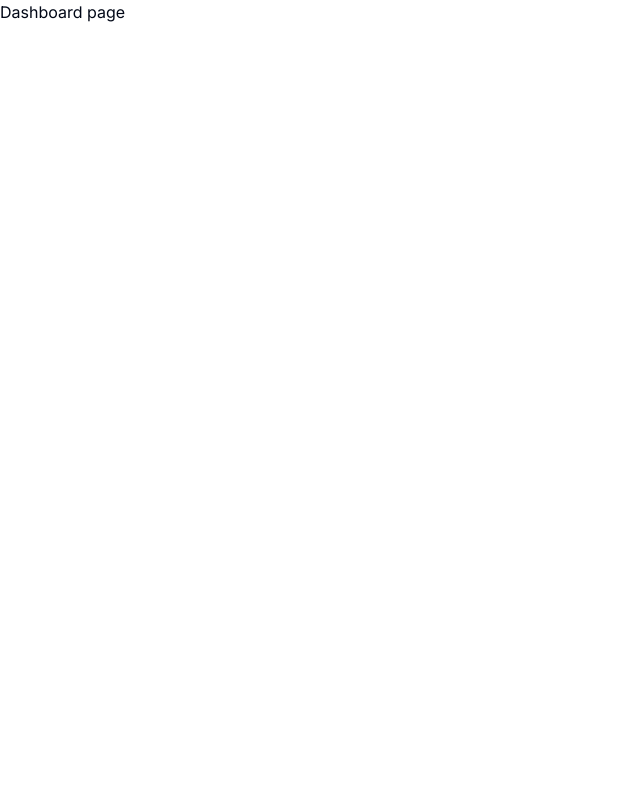
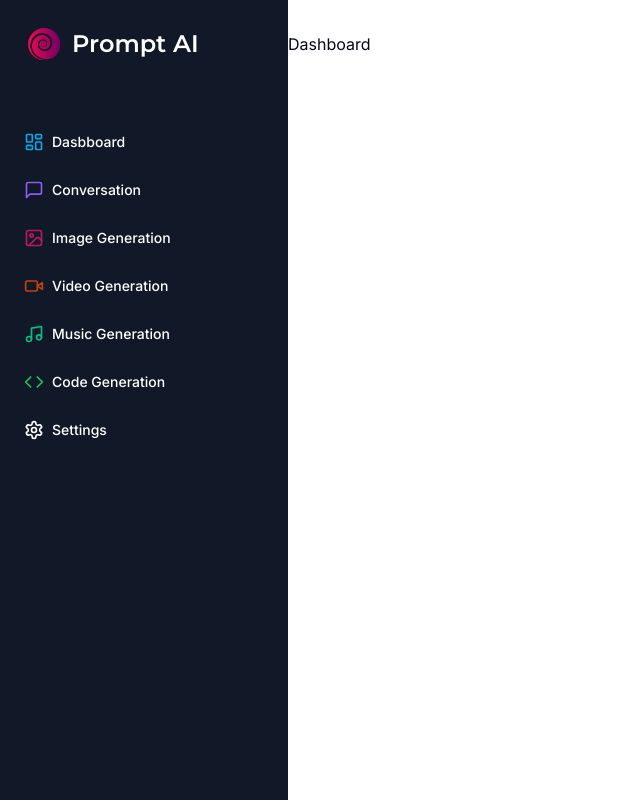
Before and after one commit to DeepakSR-12/prompt-ai, a Next.js app: page /dashboard in a window 1280 px wide. Shown: the whole page, without its empty margins (0-640 px from the left). Built offline with nearby package versions, Linux system fonts and the light colour scheme.

Commit message:
Add side bar

```diff
--- a/app/(dashboard)/(routes)/dashboard/page.tsx
+++ b/app/(dashboard)/(routes)/dashboard/page.tsx
@@ -1,12 +1,5 @@
-import { UserButton } from "@clerk/nextjs";
+const DashboardPage = () => {
+  return <div>Dashboard</div>;
+};
 
-export interface IDashboardPageProps {}
-
-export default function DashboardPage(props: IDashboardPageProps) {
-  return (
-    <div>
-      Dashboard page
-      <UserButton afterSignOutUrl="/" />
-    </div>
-  );
-}
+export default DashboardPage;
--- /dev/null
+++ b/app/(dashboard)/layout.tsx
@@ -0,0 +1,18 @@
+import NavBar from "@/components/navbar";
+import SideBar from "@/components/sidebar";
+
+const DashboardLayout = ({ children }: { children: React.ReactNode }) => {
+  return (
+    <div className="h-full relative">
+      <div className="hidden h-full md:flex md:flex-col md:fixed md:w-72 md:inset-y-0 z-[80] bg-gray-900">
+        <SideBar />
+      </div>
+      <main className="md:pl-72">
+        <NavBar />
+        {children}
+      </main>
+    </div>
+  );
+};
+
+export default DashboardLayout;
--- a/app/(landing)/page.tsx
+++ b/app/(landing)/page.tsx
@@ -1,4 +1,4 @@
-import { Button } from "@/components/ui/button";
+import { Button } from "../../src/components/ui/button";
 import Link from "next/link";
 
 export interface ILandingPageProps {}
--- /dev/null
+++ b/app/page.tsx
@@ -0,0 +1,5 @@
+import Image from "next/image";
+
+export default function Home() {
+  return <p className="text-red-700">hello</p>;
+}
--- a/lib/utils.ts
+++ /dev/null
@@ -1,6 +0,0 @@
-import { type ClassValue, clsx } from "clsx"
-import { twMerge } from "tailwind-merge"
-
-export function cn(...inputs: ClassValue[]) {
-  return twMerge(clsx(inputs))
-}
--- a/package.json
+++ b/package.json
@@ -10,6 +10,7 @@
   },
   "dependencies": {
     "@clerk/nextjs": "^4.23.1",
+    "@radix-ui/react-dialog": "^1.0.4",
     "@radix-ui/react-slot": "^1.0.2",
     "@types/node": "20.4.2",
     "@types/react": "18.2.15",
--- /dev/null
+++ b/src/components/mobile-sidebar.tsx
@@ -0,0 +1,23 @@
+"use client";
+
+import { Button } from "@/components/ui/button";
+import { Menu } from "lucide-react";
+import { Sheet, SheetContent, SheetTrigger } from "@/components/ui/sheet";
+import SideBar from "@/components/sidebar";
+
+const MobileSidebar = () => {
+  return (
+    <Sheet>
+      <SheetTrigger>
+        <Button size="icon" variant="ghost" className="md:hidden">
+          <Menu />
+        </Button>
+      </SheetTrigger>
+      <SheetContent side="left" className="p-0">
+        <SideBar />
+      </SheetContent>
+    </Sheet>
+  );
+};
+
+export default MobileSidebar;
--- /dev/null
+++ b/src/components/navbar.tsx
@@ -0,0 +1,15 @@
+import { UserButton } from "@clerk/nextjs";
+import MobileSidebar from "./mobile-sidebar";
+
+const NavBar = () => {
+  return (
+    <div className="flex items-center p-4">
+      <MobileSidebar />
+      <div className="flex justify-end w-full">
+        <UserButton afterSignOutUrl="/" />
+      </div>
+    </div>
+  );
+};
+
+export default NavBar;
--- /dev/null
+++ b/src/components/sidebar.tsx
@@ -0,0 +1,97 @@
+"use client";
+
+import { cn } from "@/lib/utils";
+import {
+  Code,
+  ImageIcon,
+  LayoutDashboard,
+  MessageSquare,
+  Music,
+  Settings,
+  VideoIcon,
+} from "lucide-react";
+import { Montserrat } from "next/font/google";
+import Image from "next/image";
+import Link from "next/link";
+
+const montserrat = Montserrat({
+  weight: "600",
+  subsets: ["latin"],
+});
+
+const routes = [
+  {
+    label: "Dasbboard",
+    icon: LayoutDashboard,
+    href: "/dashboard",
+    color: "text-sky-500",
+  },
+  {
+    label: "Conversation",
+    icon: MessageSquare,
+    href: "/conversation",
+    color: "text-violet-500",
+  },
+  {
+    label: "Image Generation",
+    icon: ImageIcon,
+    href: "/image",
+    color: "text-pink-700",
+  },
+  {
+    label: "Video Generation",
+    icon: VideoIcon,
+    href: "/video",
+    color: "text-orange-700",
+  },
+  {
+    label: "Music Generation",
+    icon: Music,
+    href: "/music",
+    color: "text-emerald-500",
+  },
+  {
+    label: "Code Generation",
+    icon: Code,
+    href: "/code",
+    color: "text-green-500",
+  },
+  {
+    label: "Settings",
+    icon: Settings,
+    href: "/settings",
+  },
+];
+
+const SideBar = () => {
+  return (
+    <div className="flex flex-col space-y-4 py-4 h-full text-white bg-[#111827]">
+      <div className="px-3 py-2 flex-1">
+        <Link href="/dashboard" className="flex items-center mb-14 pl-3">
+          <div className="relative w-10 h-10 mr-2">
+            <Image src="/logo.png" alt="logo" fill />
+          </div>
+          <h1 className={cn("text-2xl font-bold", montserrat.className)}>
+            Prompt AI
+          </h1>
+        </Link>
+        <div className="space-y-1">
+          {routes.map((route) => (
+            <Link
+              href={route.href}
+              key={route.href}
+              className="flex text-sm group p-3 w-full justify-start font-medium cursor-pointer hover:text-white hover:bg-white/10 transition rounded-lg"
+            >
+              <div className="flex items-center flex-1">
+                <route.icon className={cn("w-5 h-5 mr-2", route.color)} />
+                {route.label}
+              </div>
+            </Link>
+          ))}
+        </div>
+      </div>
+    </div>
+  );
+};
+
+export default SideBar;
--- /dev/null
+++ b/src/components/ui/sheet.tsx
@@ -0,0 +1,144 @@
+"use client"
+
+import * as React from "react"
+import * as SheetPrimitive from "@radix-ui/react-dialog"
+import { cva, type VariantProps } from "class-variance-authority"
+import { X } from "lucide-react"
+
+import { cn } from "@/lib/utils"
+
+const Sheet = SheetPrimitive.Root
+
+const SheetTrigger = SheetPrimitive.Trigger
+
+const SheetClose = SheetPrimitive.Close
+
+const SheetPortal = ({
+  className,
+  ...props
+}: SheetPrimitive.DialogPortalProps) => (
+  <SheetPrimitive.Portal className={cn(className)} {...props} />
+)
+SheetPortal.displayName = SheetPrimitive.Portal.displayName
+
+const SheetOverlay = React.forwardRef<
+  React.ElementRef<typeof SheetPrimitive.Overlay>,
+  React.ComponentPropsWithoutRef<typeof SheetPrimitive.Overlay>
+>(({ className, ...props }, ref) => (
+  <SheetPrimitive.Overlay
+    className={cn(
+      "fixed inset-0 z-50 bg-background/80 backdrop-blur-sm data-[state=open]:animate-in data-[state=closed]:animate-out data-[state=closed]:fade-out-0 data-[state=open]:fade-in-0",
+      className
+    )}
+    {...props}
+    ref={ref}
+  />
+))
+SheetOverlay.displayName = SheetPrimitive.Overlay.displayName
+
+const sheetVariants = cva(
+  "fixed z-50 gap-4 bg-background p-6 shadow-lg transition ease-in-out data-[state=open]:animate-in data-[state=closed]:animate-out data-[state=closed]:duration-300 data-[state=open]:duration-500",
+  {
+    variants: {
+      side: {
+        top: "inset-x-0 top-0 border-b data-[state=closed]:slide-out-to-top data-[state=open]:slide-in-from-top",
+        bottom:
+          "inset-x-0 bottom-0 border-t data-[state=closed]:slide-out-to-bottom data-[state=open]:slide-in-from-bottom",
+        left: "inset-y-0 left-0 h-full w-3/4 border-r data-[state=closed]:slide-out-to-left data-[state=open]:slide-in-from-left sm:max-w-sm",
+        right:
+          "inset-y-0 right-0 h-full w-3/4  border-l data-[state=closed]:slide-out-to-right data-[state=open]:slide-in-from-right sm:max-w-sm",
+      },
+    },
+    defaultVariants: {
+      side: "right",
+    },
+  }
+)
+
+interface SheetContentProps
+  extends React.ComponentPropsWithoutRef<typeof SheetPrimitive.Content>,
+    VariantProps<typeof sheetVariants> {}
+
+const SheetContent = React.forwardRef<
+  React.ElementRef<typeof SheetPrimitive.Content>,
+  SheetContentProps
+>(({ side = "right", className, children, ...props }, ref) => (
+  <SheetPortal>
+    <SheetOverlay />
+    <SheetPrimitive.Content
+      ref={ref}
+      className={cn(sheetVariants({ side }), className)}
+      {...props}
+    >
+      {children}
+      <SheetPrimitive.Close className="absolute right-4 top-4 rounded-sm opacity-70 ring-offset-background transition-opacity hover:opacity-100 focus:outline-none focus:ring-2 focus:ring-ring focus:ring-offset-2 disabled:pointer-events-none data-[state=open]:bg-secondary">
+        <X className="h-4 w-4" />
+        <span className="sr-only">Close</span>
+      </SheetPrimitive.Close>
+    </SheetPrimitive.Content>
+  </SheetPortal>
+))
+SheetContent.displayName = SheetPrimitive.Content.displayName
+
+const SheetHeader = ({
+  className,
+  ...props
+}: React.HTMLAttributes<HTMLDivElement>) => (
+  <div
+    className={cn(
+      "flex flex-col space-y-2 text-center sm:text-left",
+      className
+    )}
+    {...props}
+  />
+)
+SheetHeader.displayName = "SheetHeader"
+
+const SheetFooter = ({
+  className,
+  ...props
+}: React.HTMLAttributes<HTMLDivElement>) => (
+  <div
+    className={cn(
+      "flex flex-col-reverse sm:flex-row sm:justify-end sm:space-x-2",
+      className
+    )}
+    {...props}
+  />
+)
+SheetFooter.displayName = "SheetFooter"
+
+const SheetTitle = React.forwardRef<
+  React.ElementRef<typeof SheetPrimitive.Title>,
+  React.ComponentPropsWithoutRef<typeof SheetPrimitive.Title>
+>(({ className, ...props }, ref) => (
+  <SheetPrimitive.Title
+    ref={ref}
+    className={cn("text-lg font-semibold text-foreground", className)}
+    {...props}
+  />
+))
+SheetTitle.displayName = SheetPrimitive.Title.displayName
+
+const SheetDescription = React.forwardRef<
+  React.ElementRef<typeof SheetPrimitive.Description>,
+  React.ComponentPropsWithoutRef<typeof SheetPrimitive.Description>
+>(({ className, ...props }, ref) => (
+  <SheetPrimitive.Description
+    ref={ref}
+    className={cn("text-sm text-muted-foreground", className)}
+    {...props}
+  />
+))
+SheetDescription.displayName = SheetPrimitive.Description.displayName
+
+export {
+  Sheet,
+  SheetTrigger,
+  SheetClose,
+  SheetContent,
+  SheetHeader,
+  SheetFooter,
+  SheetTitle,
+  SheetDescription,
+}
```
Also changed, not shown: src/components/ui/button.tsx (+11 -11 lines), public/logo.png (added), 1 other file (tests, documents, lock files or other folders).
